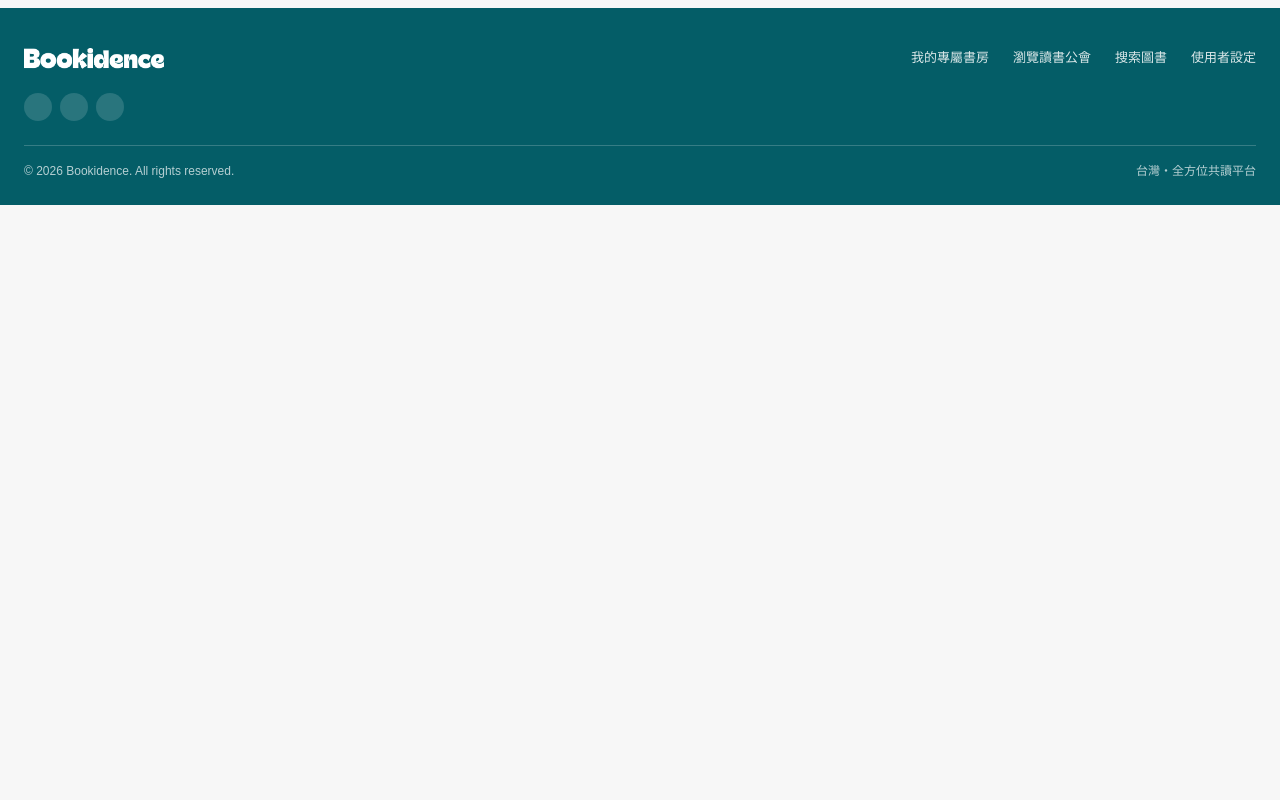
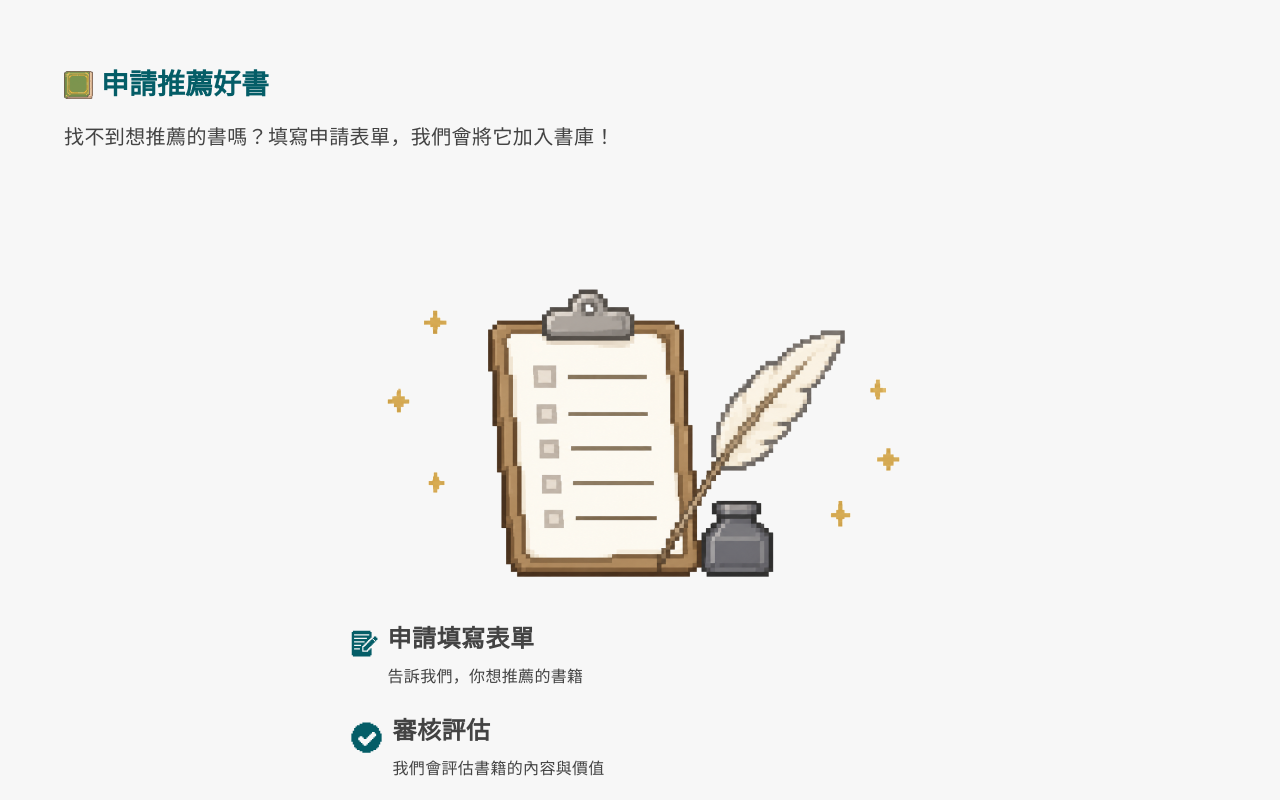
Before and after one commit to s9103444/Bookidence, a Vue app: page /search in a window 1280 px wide. Shown: the part 980-1780 px from the top of the page. Before the commit the page ends 1185 px from the top, so only its background shows below. Built offline with nearby package versions, Linux system fonts and the light colour scheme.

Commit message:
搜索圖書頁新增申請推薦好書區塊（插圖、三步驟說明、申請按鈕），搜尋列接上 v-model

```diff
--- a/src/views/front/SearchView.vue
+++ b/src/views/front/SearchView.vue
@@ -7,6 +7,10 @@
   import AppIcon from '@/components/common/AppIcon.vue';
   import SectionTitle from '@/components/front/SectionTitle.vue';
   import SearchBar from '@/components/common/SearchBar.vue';
+  import AppButton from '@/components/common/AppButton.vue';
+  import recommendBookImage from '@/assets/images/recommend-book.png';
+
+  const keyword = ref('');
 
   const carouselRef= ref(null);
   function goPrev(){
@@ -85,6 +89,15 @@
   },
 ];
 
+// 申請推薦好書的三個步驟。
+// 設計稿上第二、三筆的說明文字跟圖示對不上（打勾配「供人閱讀」、書本配「我們會評估」），
+// 且第二筆標題與第一筆重複，這裡先依圖示順序修正，第三筆標題「加入書庫」待設計師確認。
+const applySteps = [
+  { icon: 'form-edit', iconSize: 28, title: '申請填寫表單', desc: '告訴我們，你想推薦的書籍' },
+  { icon: 'check-circle', iconSize: 33, title: '審核評估', desc: '我們會評估書籍的內容與價值' },
+  { icon: 'book', iconSize: 28, title: '加入書庫', desc: '通過後將供所有會員閱讀' },
+];
+
 const breakpoints = {
         768:  { itemsToShow: 2, itemsToScroll: 2 },
         1024:  { itemsToShow: 3, itemsToScroll: 3 },
@@ -99,7 +112,7 @@ const breakpoints = {
     </header>
 
     <div class="search-view__search">
-      <SearchBar size="md" color="neutral" placeholder="搜尋書名、作者、ISBN或關鍵字"></SearchBar>
+      <SearchBar v-model="keyword" size="md" color="neutral" placeholder="搜尋書名、作者、ISBN或關鍵字"></SearchBar>
     </div>
 
     <div class="search-view__header">
@@ -133,6 +146,32 @@ const breakpoints = {
       </Slide>
     </Carousel>
 
+    <section class="apply">
+      <div class="apply__intro">
+        <SectionTitle>申請推薦好書</SectionTitle>
+        <p class="apply__subtitle">找不到想推薦的書嗎？填寫申請表單，我們會將它加入書庫！</p>
+      </div>
+
+      <div class="apply__content">
+        <img class="apply__image" :src="recommendBookImage" alt="">
+
+        <ul class="apply__steps">
+          <li class="apply__step" v-for="step in applySteps" :key="step.desc">
+            <span class="apply__step-icon">
+              <AppIcon :name="step.icon" :size="step.iconSize"></AppIcon>
+            </span>
+            <div>
+              <h3 class="apply__step-title">{{ step.title }}</h3>
+              <p class="apply__step-desc">{{ step.desc }}</p>
+            </div>
+          </li>
+        </ul>
+
+        <AppButton class="apply__btn" color="primary" variant="outlined" size="lg">
+          申請推薦書籍
+        </AppButton>
+      </div>
+    </section>
   </div>
 </template>
 
@@ -198,6 +237,88 @@ const breakpoints = {
     gap: 14px;
 }
 
+// ---------- 申請推薦好書 ----------
+.apply {
+    display: flex;
+    flex-direction: column;
+    gap: 120px; // 設計稿標題區與內容區的間距
+    margin-top: 120px;
+
+    @include tablet {
+        gap: $spacing-xl;
+        margin-top: $spacing-xl;
+    }
+}
+
+.apply__intro {
+    display: flex;
+    flex-direction: column;
+    gap: $spacing-md;
+}
+
+.apply__subtitle {
+    font-size: $p-lg-size;
+    font-weight: $text-weight;
+    line-height: $text-line-height;
+    letter-spacing: $letter-spacing-base;
+    color: $neutral-700;
+}
+
+.apply__content {
+    display: flex;
+    flex-direction: column;
+    gap: $spacing-lg;
+    width: 100%;
+    max-width: 597px; // 設計稿內容區寬度
+    margin-inline: auto;
+}
+
+.apply__image {
+    width: 100%;
+}
+
+.apply__steps {
+    display: flex;
+    flex-direction: column;
+    gap: $spacing-lg;
+}
+
+.apply__step {
+    display: flex;
+    align-items: flex-start;
+    gap: $spacing-xxs;
+}
+
+.apply__step-icon {
+    display: flex;
+    align-items: center;
+    flex-shrink: 0;
+    padding: $spacing-sm;
+    color: $primary;
+}
+
+.apply__step-title {
+    font-size: $h6-size;
+    font-weight: $heading-weight;
+    line-height: $heading-line-height;
+    letter-spacing: $letter-spacing-base;
+    color: $neutral-700;
+}
+
+.apply__step-desc {
+    margin-top: $spacing-sm;
+    font-size: $label-md-size;
+    font-weight: $text-weight;
+    line-height: $text-line-height;
+    letter-spacing: $letter-spacing-base;
+    color: $neutral-700;
+}
+
+.apply__btn {
+    width: 100%;
+    margin-top: $spacing-md;
+}
+
 .carousel-nav__btn {
     display: flex;
     align-items: center;
```
Also changed, not shown: src/assets/images/recommend-book.png (added).
